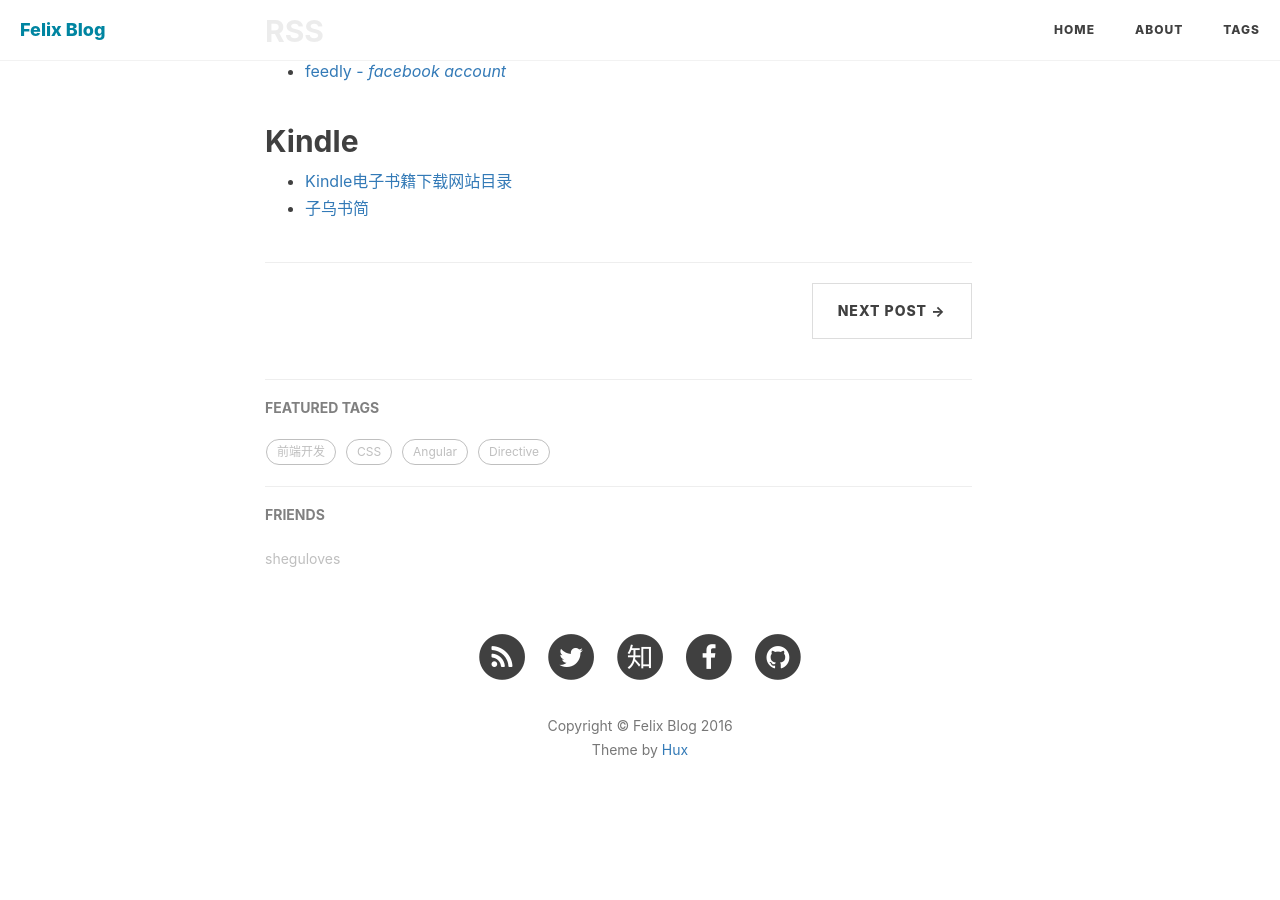
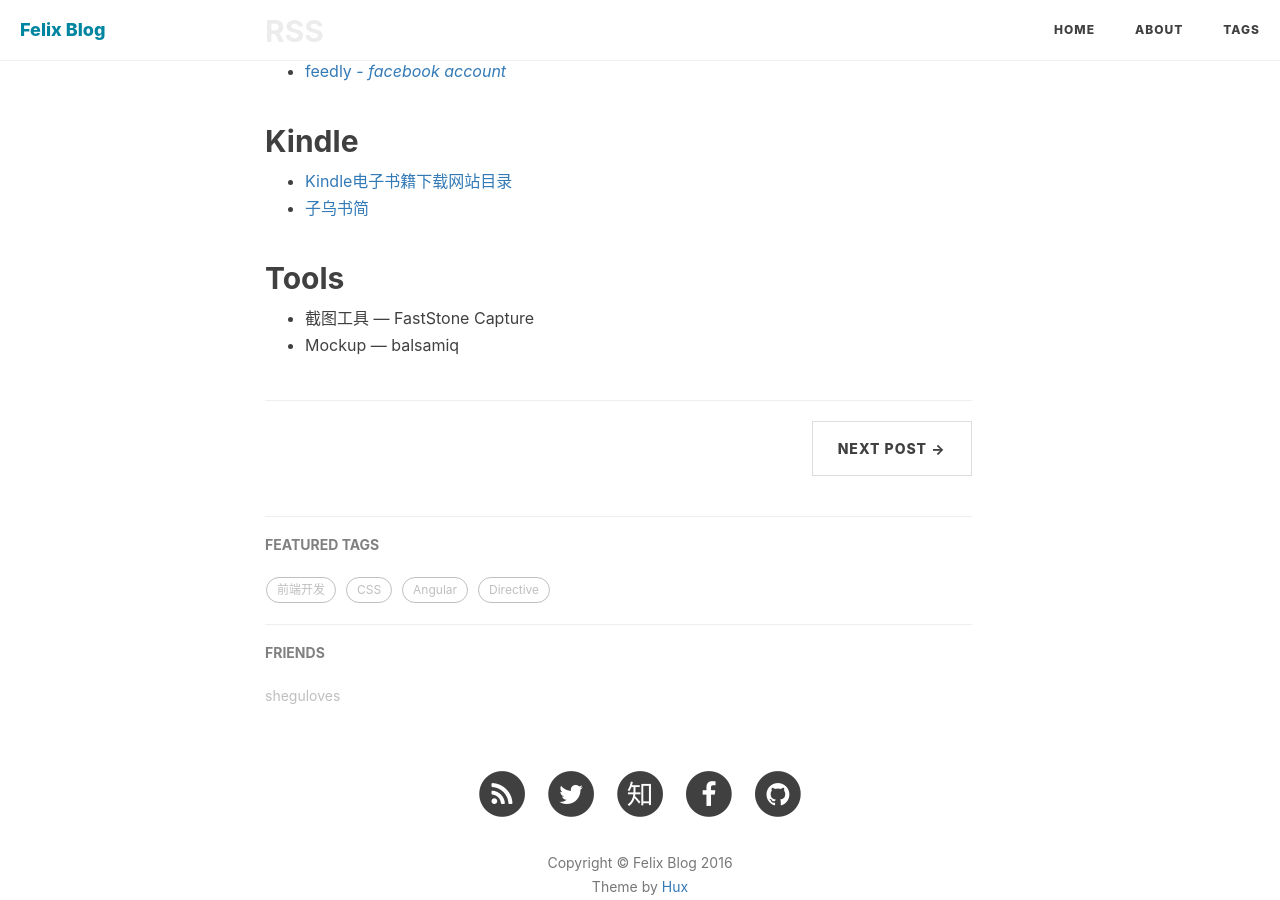
Before and after one commit to sheguloves/blog, a Jekyll site: the page built from _posts/2015-08-05-learning-resource.md, in a window 1280 px wide and 900 px high, scrolled down 3153 px. Built offline with Jekyll 4.4.1, drawn with Linux system fonts in a browser that asks for light colours; nearby versions of some CDN libraries; comment, search, counter and statistics services are not loaded; before the commit the page ends 3980 px from its top, so only the background shows below that.

Commit message:
Update post

```diff
--- a/_posts/2015-08-05-learning-resource.md
+++ b/_posts/2015-08-05-learning-resource.md
@@ -116,3 +116,8 @@ tags:
 
 * [Kindle电子书籍下载网站目录](https://www.douban.com/group/topic/27867255/)
 * [子乌书简](http://book.zi5.me/)
+
+## Tools
+
+* 截图工具 --- FastStone Capture
+* Mockup --- balsamiq
```
